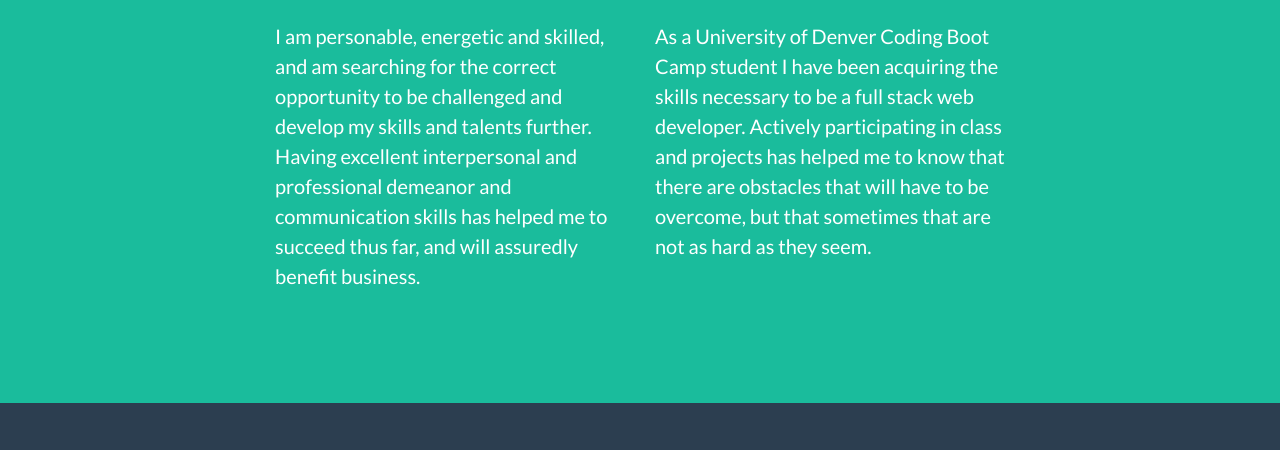
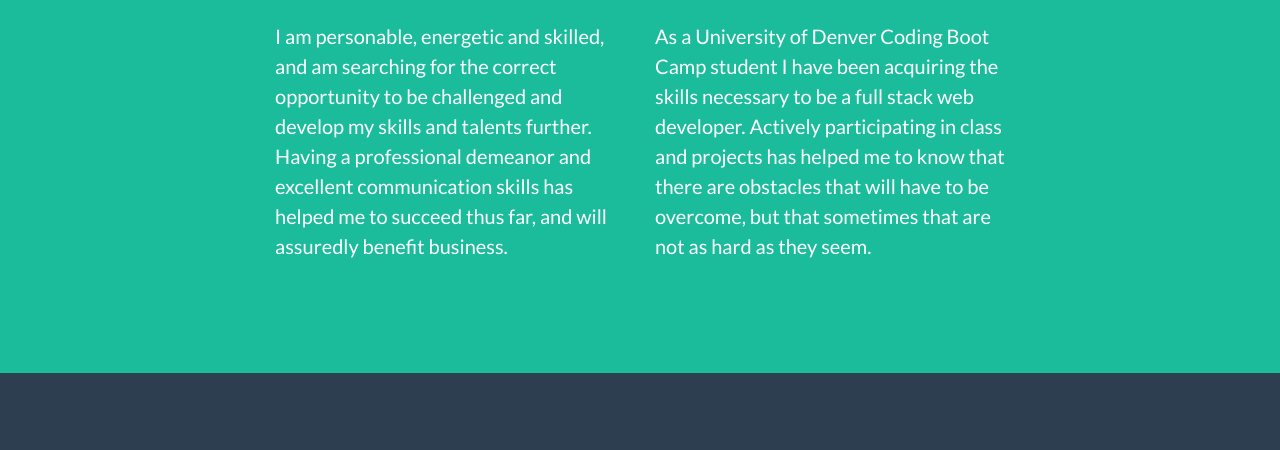
Before and after one commit to samanthascott1992/Responsive-Portfolio, a plain HTML site: page index.html in a window 1280 px wide. Shown: the part 757-1207 px from the top of the page. Drawn offline with Linux system fonts and the light colour scheme.

Commit message:
updating index.html

```diff
--- a/index.html
+++ b/index.html
@@ -82,7 +82,7 @@
       <!-- About Section Content -->
       <div class="row">
         <div class="col-lg-4 ml-auto">
-          <p class="lead"> I am personable, energetic and skilled, and am searching for the correct opportunity to be challenged and develop my skills and talents further. Having excellent interpersonal and professional demeanor and communication skills has helped me to succeed thus far, and will assuredly benefit business. </p>
+          <p class="lead"> I am personable, energetic and skilled, and am searching for the correct opportunity to be challenged and develop my skills and talents further. Having a professional demeanor and excellent communication skills has helped me to succeed thus far, and will assuredly benefit business. </p>
         </div>
         <div class="col-lg-4 mr-auto">
           <p class="lead"> As a University of Denver Coding Boot Camp student I have been acquiring the skills necessary to be a full stack web developer. Actively participating in class and projects has helped me to know that there are obstacles that will have to be overcome, but that sometimes that are not as hard as they seem.
```
